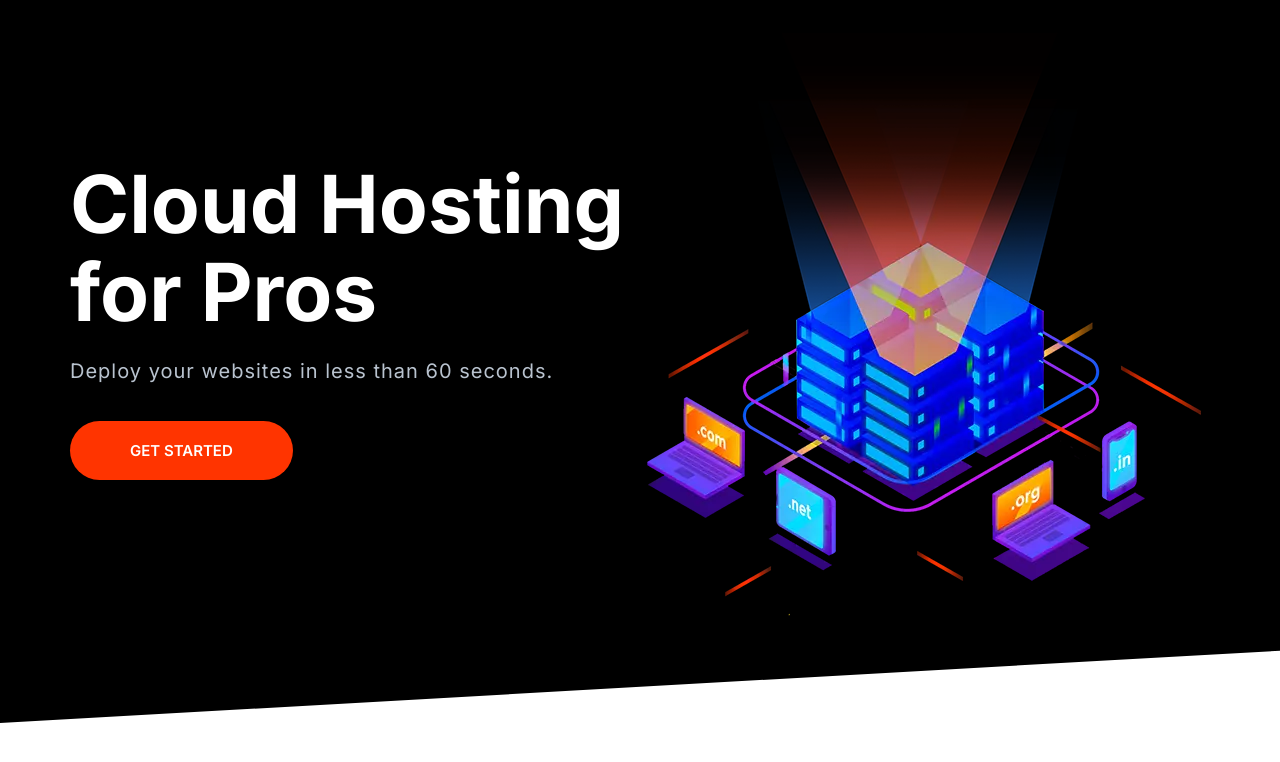
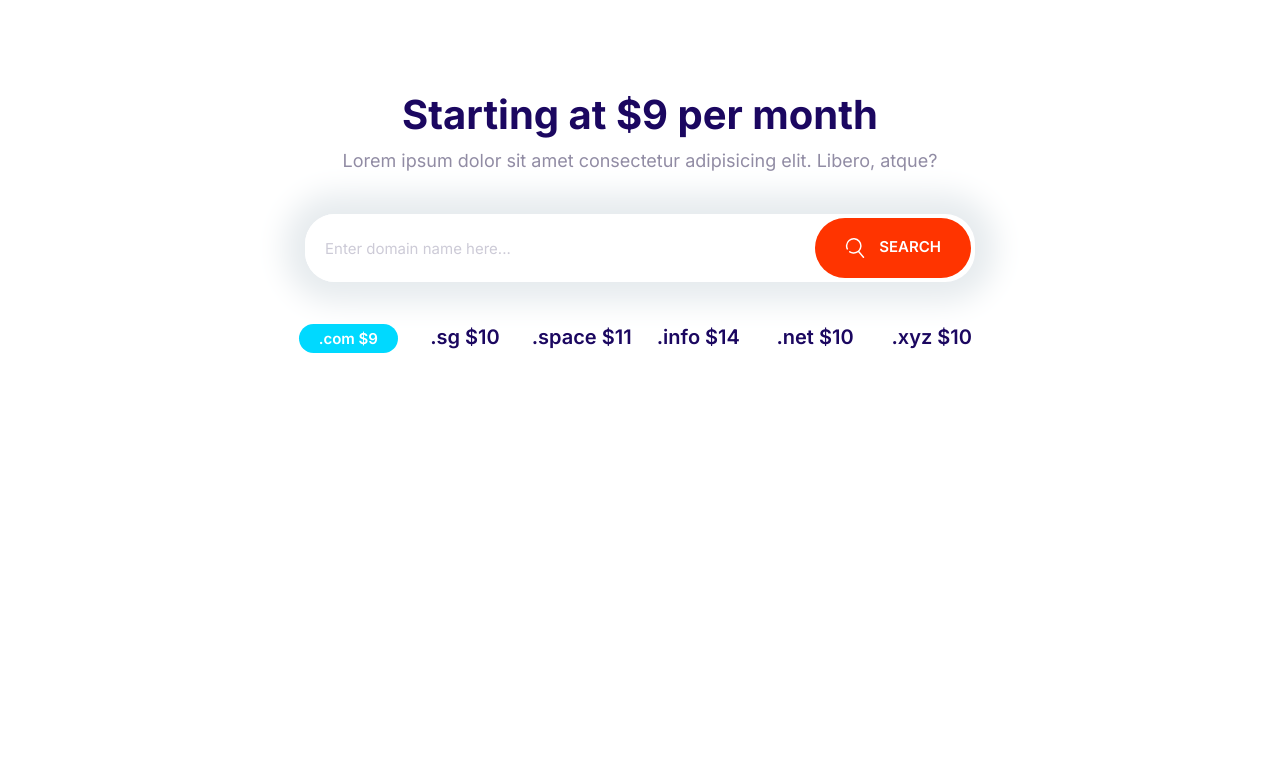
Before and after one commit to TravisHFan/moshify, a plain HTML site: page index.html in a window 1280 px wide. Drawn offline with Linux system fonts and the light colour scheme.

Commit message:
Domain Block

```diff
--- a/css/styles.css
+++ b/css/styles.css
@@ -198,10 +198,18 @@ a {
     font-size: 1.8rem;
     font-weight: 600;
     margin: 1rem 0;
+    outline: 0;
     padding: 2rem 3rem;
     text-align: center;
     text-transform: uppercase;
     white-space: nowrap;
+}
+
+.btn .icon {
+    width: 2rem;
+    height: 2rem;
+    margin-right: 1rem;
+    vertical-align: middle;
 }
 
 .btn--primary {
@@ -281,7 +289,7 @@ a {
 .input-group .input {
     border: 0;
     flex-grow: 1;
-    padding: 1.5rem 1rem;
+    padding: 1.5rem 2rem;
 }
 
 .input-group .btn {
@@ -697,3 +705,29 @@ a {
         align-self: center;
     }
 }
+
+/* Domain Block */
+.block-domain .input-group{
+    box-shadow: 0 0 30px 20px #e6ebee;
+    border: 0;
+    margin: 4rem auto;
+    max-width: 670px;
+
+}
+
+.block-domain__prices {
+    display: grid;
+    grid-template-columns: repeat(3, 1fr);
+    grid-template-rows: repeat(2, 6rem);
+    font-size: 2rem;
+    font-weight: 600;
+    justify-items: center;
+    max-width: 700px;
+    margin: 0 auto;
+}
+
+@media screen and (min-width: 768px) {
+    .block-domain__prices {
+        grid-template-columns: repeat(auto-fit, minmax(10rem, 1fr));
+    }
+}
--- a/index.html
+++ b/index.html
@@ -15,28 +15,35 @@
   </head>
 
   <body>
-    <section class="block block--dark block--skewed-left hero">
-      <div class="container grid grid--1x2">
-        <header class="block__header hero__content">
-          <!-- note the order of the classes, generic class first and then specialized classes -->
-          <h1 class="block__heading">Cloud Hosting for Pros</h1>
-          <p class="hero__tagline">
-            Deploy your websites in less than 60 seconds.
-          </p>
-          <a href="" class="btn btn--accent btn--stretched">Get Started</a>
-        </header>
-        <picture>
-          <source
-            type="image/webp"
-            srcset="images/banner.webp 1x, images/banner@2x.webp 2x"
-          />
-          <source
-            type="image/png"
-            srcset="images/banner.png 1x, images/banner@2x.png 2x"
-          />
-          <img class="hero__image" src="images/banner.png" alt="" />
-        </picture>
+    <section class="block container block-domain">
+      <header class="block__header">
+        <h2>Starting at $9 per month</h2>
+        <p>
+          Lorem ipsum dolor sit amet consectetur adipisicing elit. Libero,
+          atque?
+        </p>
+      </header>
+      <div class="input-group">
+        <input
+          type="text"
+          class="input"
+          placeholder="Enter domain name here..."
+        />
+        <button class="btn btn--accent">
+          <svg class="icon icon--white">
+            <use xlink:href="images/sprite.svg#search"></use>
+          </svg>
+          Search
+        </button>
       </div>
+      <ul class="list block-domain__prices">
+        <li><span class="badge badge--secondary">.com $9</span></li>
+        <li>.sg $10</li>
+        <li>.space $11</li>
+        <li>.info $14</li>
+        <li>.net $10</li>
+        <li>.xyz $10</li>
+      </ul>
     </section>
     <script src="js/main.js"></script>
   </body>
```
Also changed, not shown: components/Domain Block.html (added, +25 -0 lines), components/input-groups.html (+1 -5 lines).
